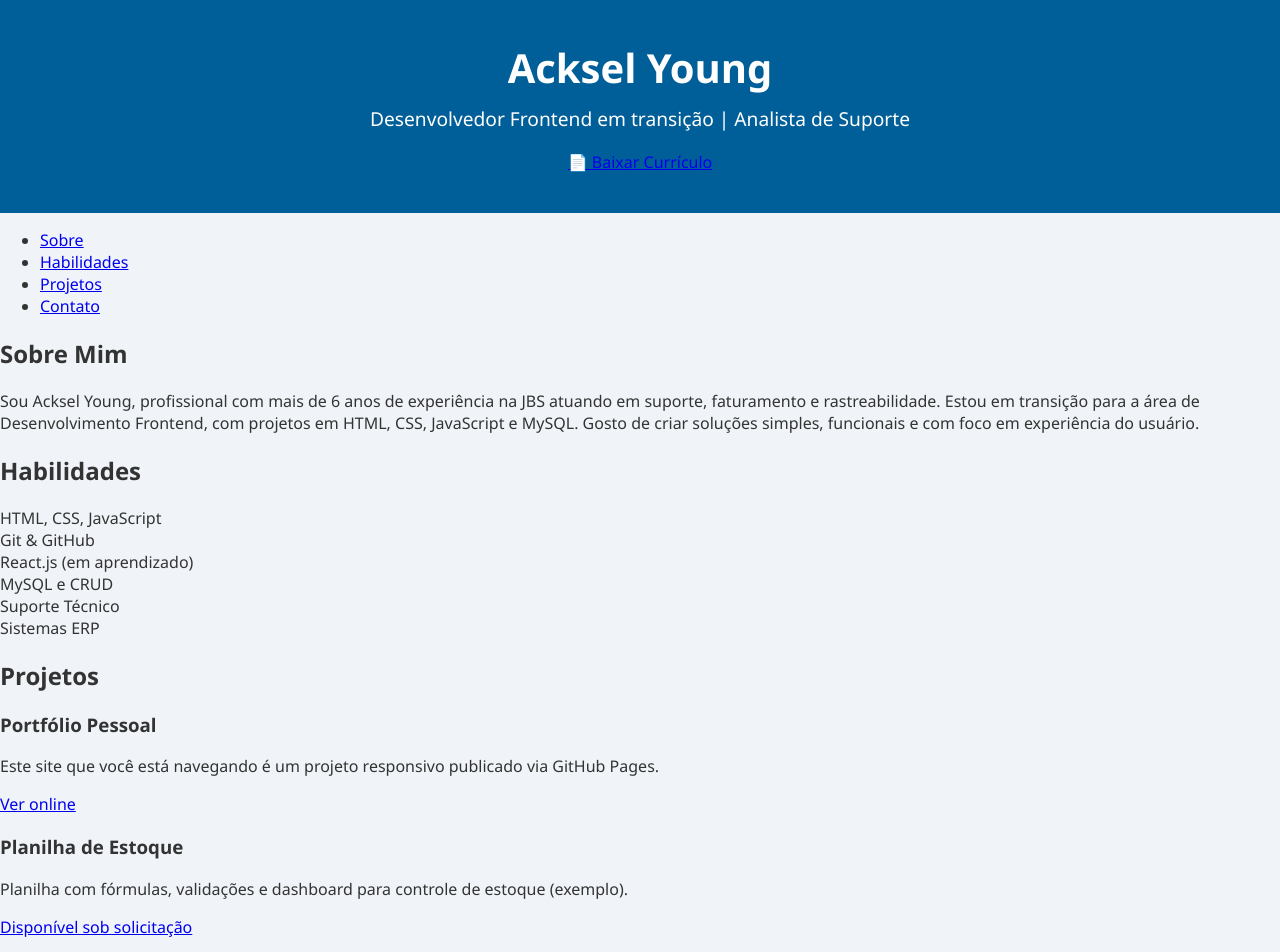
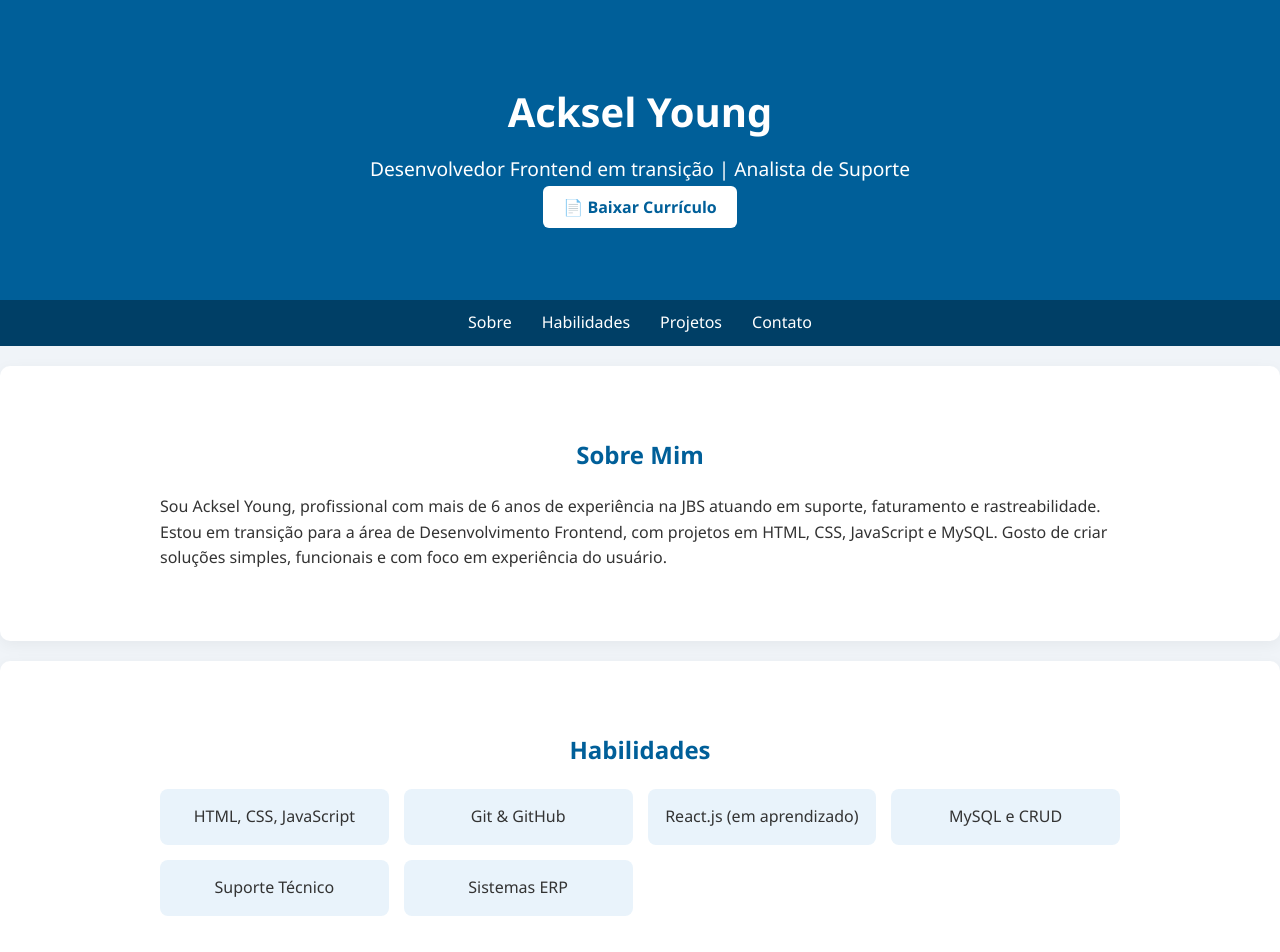
Before and after one commit to AckselYoung98/portifolio, a plain HTML site: page index.html in a window 1280 px wide. Shown: the top 952 px of the page. Drawn offline with Linux system fonts and the light colour scheme.

Commit message:
Update style.css

```diff
--- a/style.css
+++ b/style.css
@@ -1,137 +1,163 @@
-/* style.css */
+/* style.css - Tema Profissional */
+
+:root {
+  --azul: #005f99;
+  --azul-claro: #e9f3fb;
+  --cinza-claro: #f0f4f8;
+  --branco: #ffffff;
+  --preto: #333333;
+}
+
+* {
+  margin: 0;
+  padding: 0;
+  box-sizing: border-box;
+}
+
 body {
   font-family: 'Segoe UI', Tahoma, Geneva, Verdana, sans-serif;
-  background: #f0f4f8;
-  color: #333;
-  margin: 0;
-  padding: 0;
+  background: var(--cinza-claro);
+  color: var(--preto);
+  line-height: 1.6;
 }
 
-/* Cabeçalho */
-header {
-  background-color: #005f99;
-  color: white;
-  text-align: center;
-  padding: 40px 20px;
+.container {
+  max-width: 1000px;
+  margin: auto;
+  padding: 20px;
 }
 
-header h1 {
-  font-size: clamp(1.8rem, 5vw, 2.5rem);
-  margin: 0;
+/* HERO */
+.hero {
+  background: var(--azul);
+  color: var(--branco);
+  padding: 60px 20px;
+  text-align: center;
+}
+.hero h1 {
+  font-size: 2.5rem;
+}
+.hero p {
+  margin: 10px 0;
+  font-size: 1.2rem;
+}
+.hero .btn {
+  margin-top: 15px;
+  padding: 10px 20px;
+  background: var(--branco);
+  color: var(--azul);
+  text-decoration: none;
+  font-weight: bold;
+  border-radius: 6px;
+  transition: 0.3s;
+}
+.hero .btn:hover {
+  background: #d2eafd;
 }
 
-header p {
-  font-size: clamp(1rem, 3vw, 1.2rem);
-  margin-top: 10px;
+/* NAVBAR */
+.navbar {
+  background: #003f66;
+  position: sticky;
+  top: 0;
+  z-index: 1000;
+}
+.navbar ul {
+  display: flex;
+  justify-content: center;
+  flex-wrap: wrap;
+  list-style: none;
+  padding: 10px 0;
+}
+.navbar ul li {
+  margin: 0 15px;
+}
+.navbar ul li a {
+  color: var(--branco);
+  text-decoration: none;
+  font-weight: 500;
+  transition: 0.3s;
+}
+.navbar ul li a:hover {
+  color: var(--azul-claro);
 }
 
-/* Seção de perfil */
-.perfil {
-  display: flex;
-  flex-direction: column;
-  align-items: center;
-  padding: 30px 20px;
-  background-color: white;
-  box-shadow: 0 4px 20px rgba(0,0,0,0.08);
-  margin: 20px;
-  border-radius: 12px;
+/* SECTIONS */
+.section {
+  padding: 50px 20px;
+  background: var(--branco);
+  margin: 20px 0;
+  border-radius: 10px;
+  box-shadow: 0 4px 15px rgba(0, 0, 0, 0.05);
+}
+.section h2 {
+  color: var(--azul);
+  margin-bottom: 20px;
+  text-align: center;
 }
 
-.perfil img {
-  width: 160px;
-  height: 160px;
-  border-radius: 50%;
-  object-fit: cover;
-  margin-bottom: 20px;
-  border: 4px solid #005f99;
+/* SKILLS */
+.skills {
+  display: grid;
+  grid-template-columns: repeat(auto-fit, minmax(220px, 1fr));
+  gap: 15px;
+}
+.card {
+  background: var(--azul-claro);
+  padding: 15px;
+  text-align: center;
+  border-radius: 8px;
+  font-weight: 500;
 }
 
-.perfil p {
-  max-width: 700px;
+/* PROJETOS */
+.projects {
+  display: grid;
+  grid-template-columns: repeat(auto-fit, minmax(280px, 1fr));
+  gap: 20px;
+}
+.project-card {
+  background: var(--cinza-claro);
+  padding: 20px;
+  border-radius: 10px;
+  box-shadow: 0 2px 10px rgba(0, 0, 0, 0.06);
+  transition: 0.3s;
+}
+.project-card:hover {
+  transform: translateY(-5px);
+}
+.project-card h3 {
+  margin-bottom: 10px;
+  color: var(--azul);
+}
+.project-card a {
+  text-decoration: none;
+  color: #0077cc;
+  font-weight: bold;
+}
+
+/* CONTATO */
+#contato p, #contato a {
   text-align: center;
-  line-height: 1.6;
+  margin-bottom: 10px;
+  display: block;
   font-size: 1rem;
 }
 
-/* Habilidades */
-.habilidades {
-  background: #ffffff;
-  margin: 20px;
-  padding: 30px;
-  border-radius: 12px;
-  box-shadow: 0 4px 20px rgba(0,0,0,0.06);
+/* RODAPÉ */
+footer {
+  text-align: center;
+  padding: 20px;
+  background: #ddd;
+  font-size: 0.9rem;
+  margin-top: 30px;
 }
 
-.habilidades h2 {
-  color: #005f99;
-  margin-bottom: 15px;
-  font-size: 1.5rem;
-}
-
-.habilidades ul {
-  list-style: none;
-  padding-left: 0;
-}
-
-.habilidades li {
-  background: #e9f3fb;
-  margin-bottom: 10px;
-  padding: 12px;
-  border-radius: 6px;
-  font-size: 1rem;
-}
-
-/* Contato */
-.contato {
-  text-align: center;
-  padding: 30px;
-}
-
-.contato h2 {
-  color: #005f99;
-  margin-bottom: 15px;
-  font-size: 1.5rem;
-}
-
-.contato a {
-  text-decoration: none;
-  color: #0077cc;
-  margin: 0 10px;
-  font-weight: 600;
-  transition: color 0.3s;
-}
-
-.contato a:hover {
-  color: #003d66;
-}
-
-/* Rodapé */
-footer {
-  text-align: center;
-  padding: 15px;
-  background: #ddd;
-  font-size: 0.9rem;
-}
-
-/* Responsivo (celular) */
 @media (max-width: 768px) {
-  .perfil img {
-    width: 120px;
-    height: 120px;
+  .hero h1 {
+    font-size: 2rem;
   }
-
-  .perfil p,
-  .habilidades li {
-    font-size: 0.95rem;
-  }
-
-  .habilidades {
-    padding: 20px;
-    margin: 10px;
-  }
-
-  .contato a {
-    display: block;
-    margin: 10px 0;
+  .hero p {
+    font-size: 1rem;
   }
 }
```
